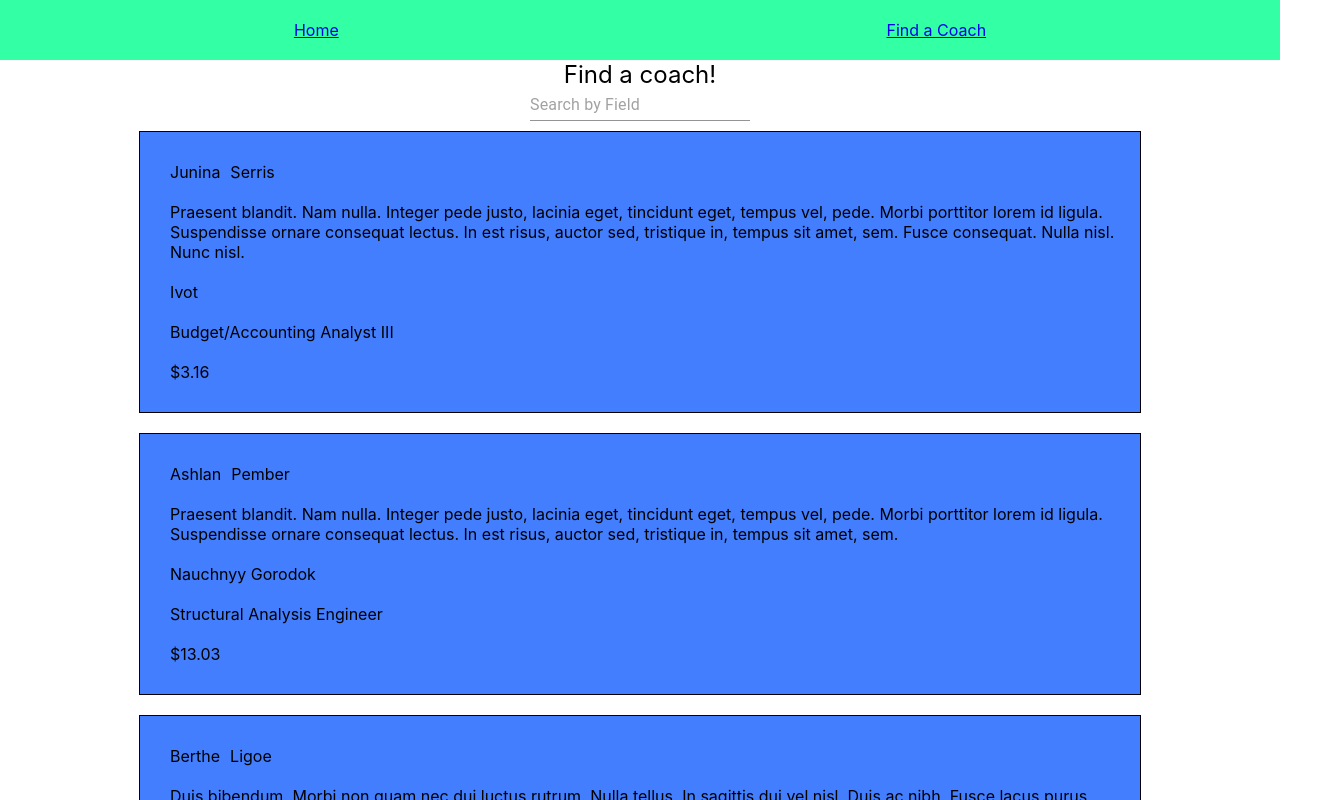
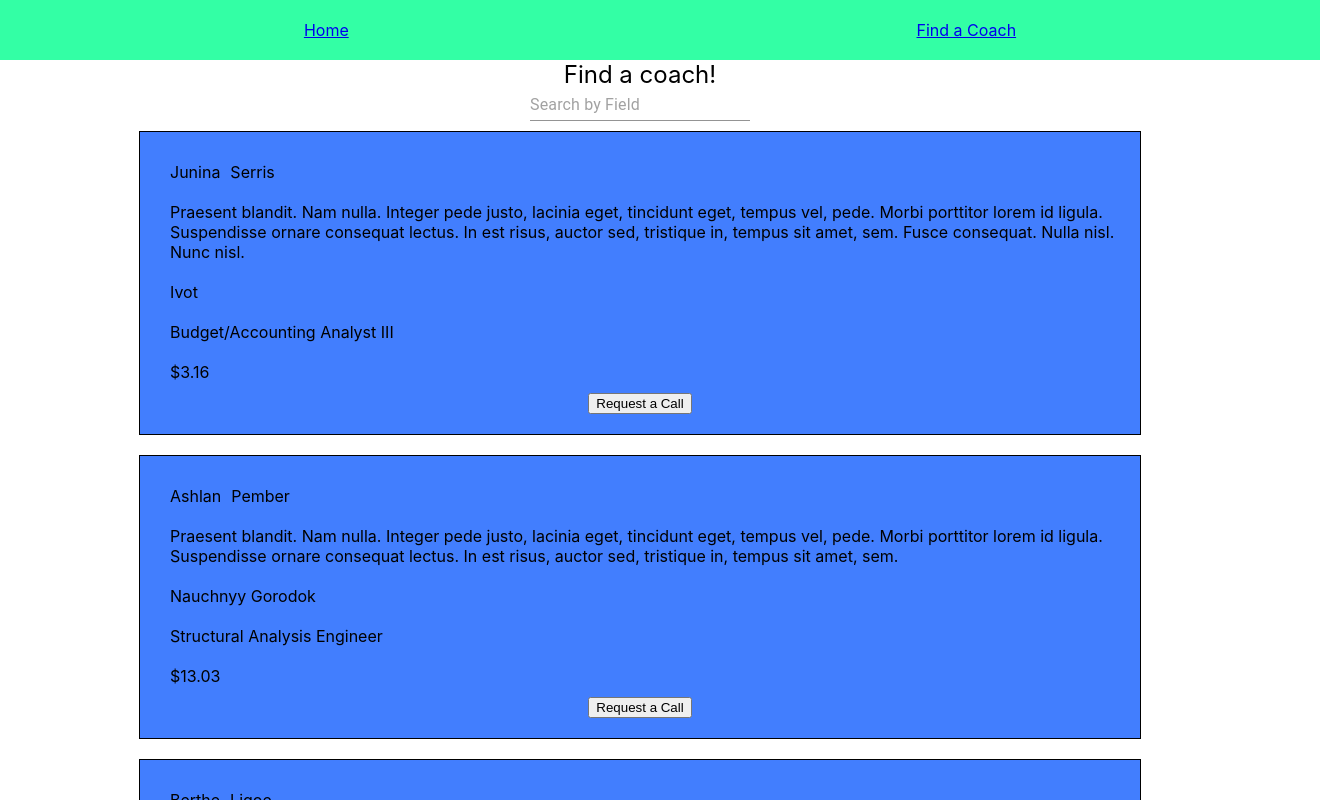
Before and after one commit to kellaisene/coach-match-app, a React (Create React App) app: page /coachpage in a window 1280 px wide. Shown: the top 800 px of the page, 1320 px wide, since content can reach past the window. Built offline with nearby package versions, Linux system fonts and the light colour scheme.

Commit message:
trying to fix the nav bar to the top

```diff
--- a/src/components/App.js
+++ b/src/components/App.js
@@ -33,7 +33,7 @@ class App extends Component {
 		return (
 			<Router>
 				<div className="App">
-					<Header />
+					<Header className="header" />
 					<Route exact path="/" component={HomePage} />
 					<Route path="/coachpage" component={CoachPage} />
 				</div>
--- a/src/components/coachComponents/CoachCard.js
+++ b/src/components/coachComponents/CoachCard.js
@@ -36,6 +36,7 @@ export default function CoachCard(props) {
 			<div className="content">
 				<div className="margining">{props.hourlyRate}</div>
 			</div>
+			<button>Request a Call</button>
 		</div>
 	);
 }
--- a/src/styles/App.css
+++ b/src/styles/App.css
@@ -6,6 +6,10 @@
 	animation: App-logo-spin infinite 20s linear;
 	height: 40vmin;
 	pointer-events: none;
+}
+
+.navbar {
+	padding-bottom: 20px;
 }
 
 .App-header {
--- a/src/styles/header.css
+++ b/src/styles/header.css
@@ -1,6 +1,8 @@
 .header-container {
 	display: flex;
 	justify-content: space-around;
+	/* position: fixed; */
+	width: 100%;
 	padding: 20px;
 	background-color: #33ffa5;
 }
```
